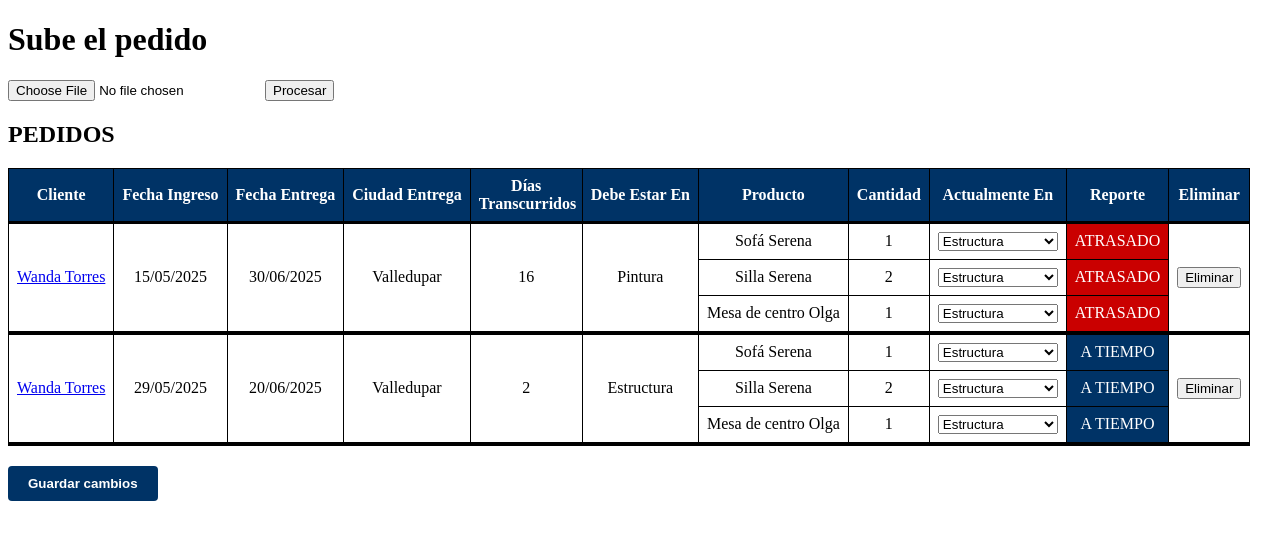
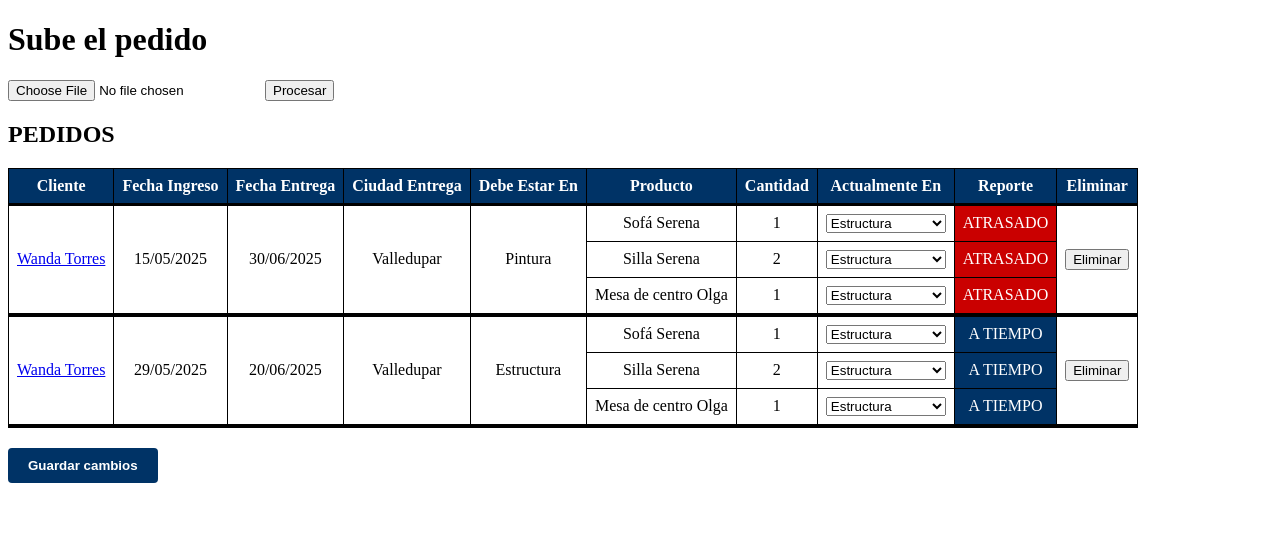
Before and after one commit to mariapaulaqa/ordenes_app, a Flask app: page / in a window 1280 px wide. Shown: the top 540 px of the page. Run offline with Flask 3, Linux system fonts and the light colour scheme.

Commit message:
Quitar columna dias

```diff
--- a/templates/index.html
+++ b/templates/index.html
@@ -27,6 +27,7 @@
             display: none;
         }
 
+
         #form-eliminar-primer-pedido {
         display: none !important;
         }
@@ -34,6 +35,13 @@
         table tr > :nth-child(5) {
             display: none;
         }
+
+
+        table tr > :nth-child(6) {
+            display: none;
+        }
+
+
 
 
         table, th, td {
```
